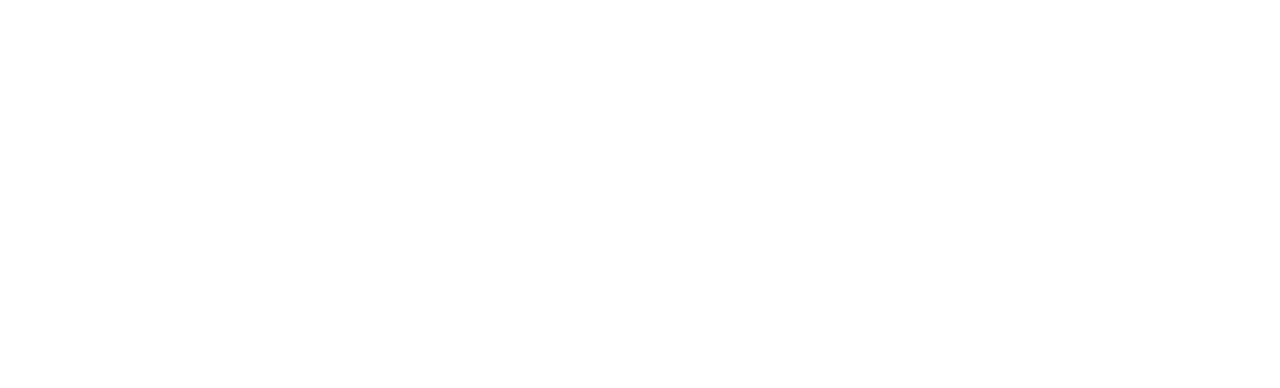
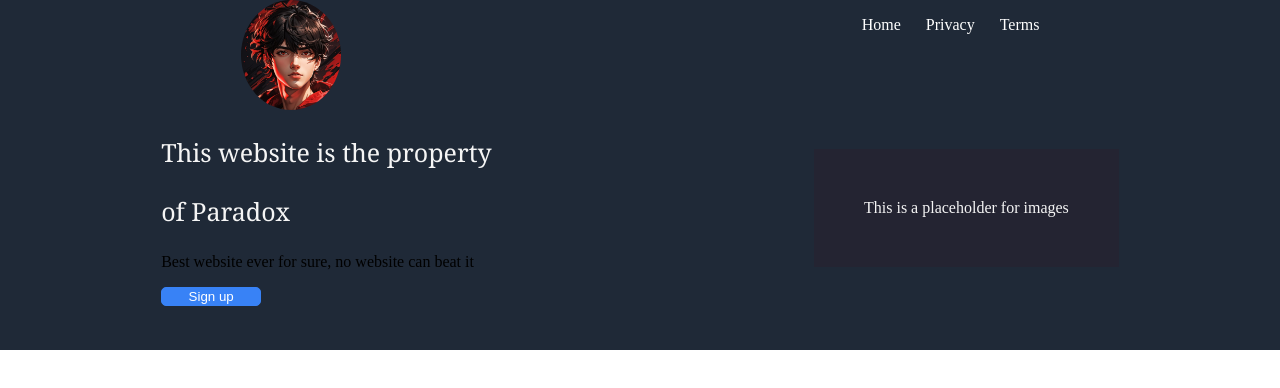
Before and after one commit to paradox-blaze/my-webpage, a plain HTML site: page index.html in a window 1280 px wide. Drawn offline with Linux system fonts and the light colour scheme.

Commit message:
fixed everything wrong with header and added logo

```diff
--- a/index.html
+++ b/index.html
@@ -3,9 +3,32 @@
 <head>
     <meta charset="UTF-8">
     <meta name="viewport" content="width=device-width, initial-scale=1.0">
-    <title>Document</title>
+    <title>My webpage</title>
+    <link rel="stylesheet" href ="style.css">
 </head>
 <body>
+    <div class="header">
 
+    <div class="navbar">
+       <img src="logo.jpg" alt="logo" width="100px">
+        <div class="links">
+            <ul>
+                <li><a href="https://youtu.be/dQw4w9WgXcQ?si=GggLTl3WLHFAN8lj" target="_blank">Home</a></li>
+                <li><a href="https://youtu.be/dQw4w9WgXcQ?si=GggLTl3WLHFAN8lj" target="_blank">Privacy</a></li>
+                <li><a href="https://youtu.be/dQw4w9WgXcQ?si=GggLTl3WLHFAN8lj" target="_blank">Terms</a></li>
+            </ul>
+        </div>
+    </div>
+
+    <div class="title-placeholder">
+        <div class ="together">
+        <p class="placeholder-text">This website is the property</p>
+        <p class ="placeholder-text">of Paradox</p>
+        <p>Best website ever for sure, no website can beat it</p>
+        <button>Sign up</button>
+        </div>
+        <div class="image-placeholder">This is a placeholder for images</div>
+    </div>
+</div>
 </body>
 </html>
--- /dev/null
+++ b/style.css
@@ -0,0 +1,64 @@
+.header{
+    background-color: #1f2937;
+    padding: 0px;
+    margin: 0px;
+    height: 350px;
+
+}
+
+body{
+    margin: 0px;
+}
+
+.navbar{
+
+    display: flex;
+    justify-content:space-around;
+
+}
+
+
+ul{
+    display: flex;
+    list-style: none;
+
+    gap: 25px;
+
+}
+
+img{
+    border-radius: 50%;
+}
+
+.title-placeholder{
+    display: flex;
+    align-items: center;
+    justify-content: space-around;
+}
+
+button{
+    border: 1px solid #3882f6;
+    background-color: #3882f6;
+    border-radius: 5px;
+    width: 100px;
+    color: white;
+}
+
+.placeholder-text{
+    font-size: 25px;
+    font-family:Georgia, 'Times New Roman', Times, serif;
+    color: whitesmoke;
+
+}
+
+
+a{
+    text-decoration: none;
+    color: white;
+}
+
+.image-placeholder{
+    border: 50px solid rgb(36, 36, 50);
+    background-color: rgb(36,36,50);
+    color: whitesmoke;
+}
```
Also changed, not shown: logo.jpg (added).
